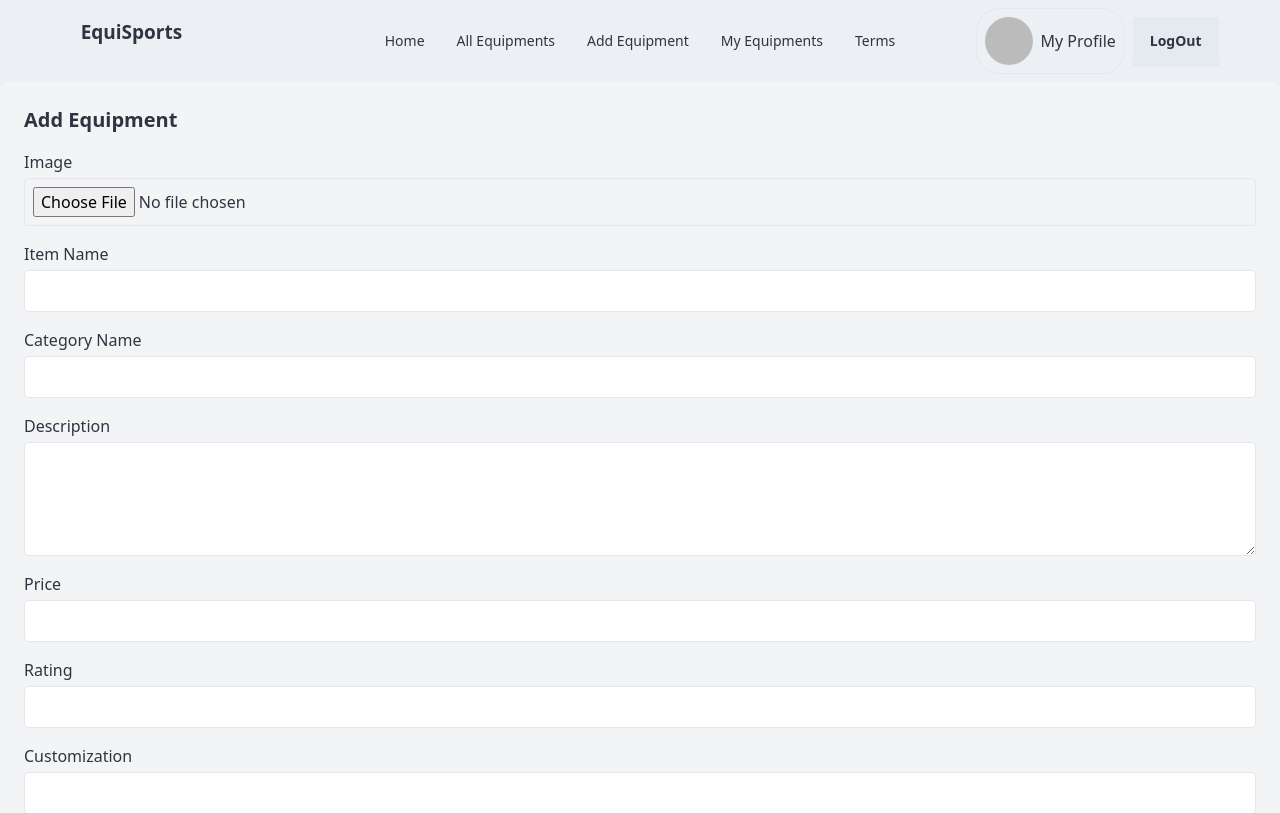
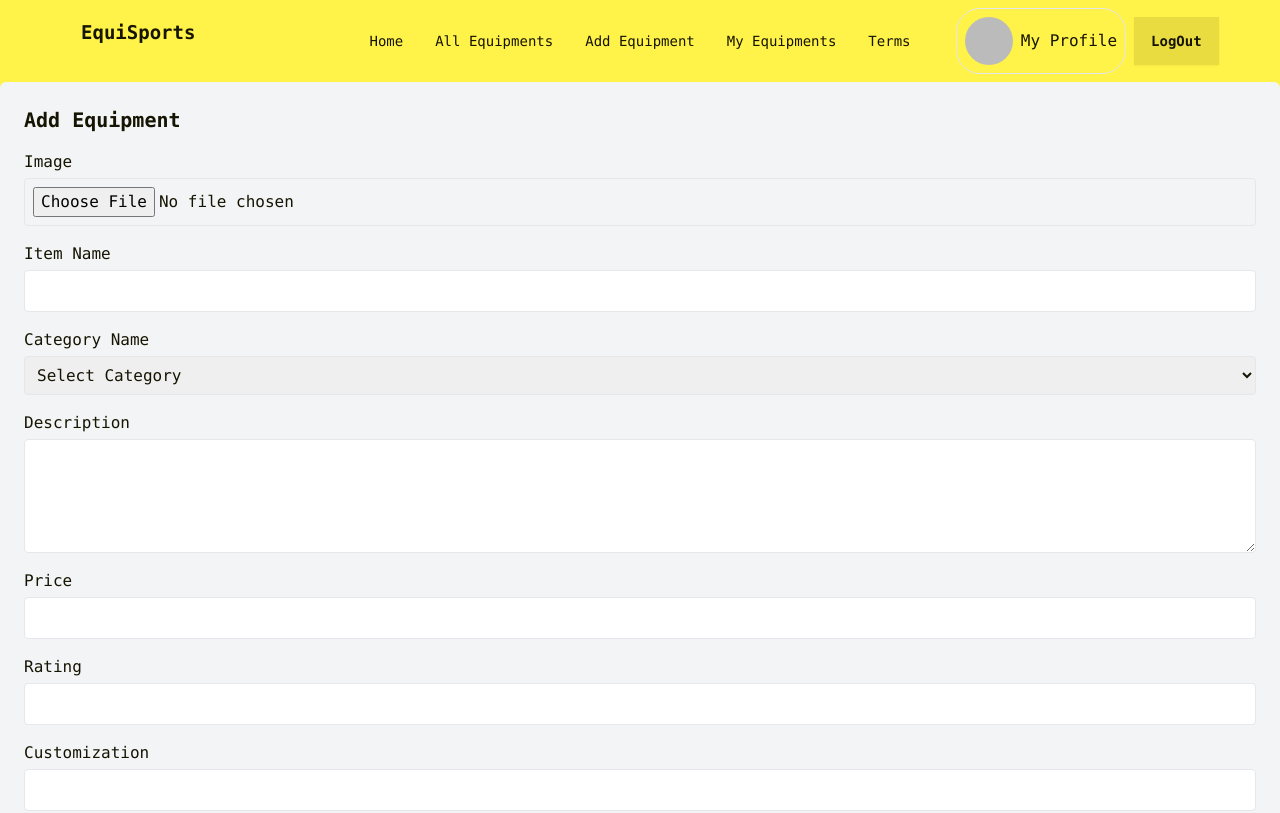
Before and after one commit to rohithaider/EquiSports-Client, a React (Vite) app: page /addEquipment in a window 1280 px wide. Shown: the top 813 px of the page. Built offline with nearby package versions, Linux system fonts and the light colour scheme; no server answers; sample sign-in values are in the browser's storage; a small style sheet from the web is missing.

Commit message:
pre loading username and email from the firebase username

```diff
--- a/index.html
+++ b/index.html
@@ -1,5 +1,5 @@
 <!DOCTYPE html>
-<html lang="en" data-theme="nord">
+<html lang="en" data-theme="cyberpunk">
   <head>
     <meta charset="UTF-8" />
     <link rel="icon" type="image/svg+xml" href="/vite.svg" />
--- a/src/routes/AddEquipment.jsx
+++ b/src/routes/AddEquipment.jsx
@@ -4,7 +4,8 @@ import { toast, ToastContainer } from "react-toastify";
 import "react-toastify/dist/ReactToastify.css";
 
 const AddEquipment = () => {
-  const { user } = useContext(AuthContext); // Access logged-in user
+  const { user } = useContext(AuthContext);
+  console.log(user);
   const [formData, setFormData] = useState({
     image: null,
     itemName: "",
@@ -37,10 +38,13 @@ const AddEquipment = () => {
     });
 
     try {
-      const response = await fetch("https://your-database-api-url.com/equipment", {
-        method: "POST",
-        body: data,
-      });
+      const response = await fetch(
+        "https://your-database-api-url.com/equipment",
+        {
+          method: "POST",
+          body: data,
+        }
+      );
 
       if (response.ok) {
         toast.success("Equipment added successfully!");
@@ -94,17 +98,25 @@ const AddEquipment = () => {
           />
         </div>
 
-        {/* Category Name */}
+        {/* Category Name (Dropdown) */}
         <div>
           <label className="block font-medium">Category Name</label>
-          <input
-            type="text"
+          <select
             name="categoryName"
             value={formData.categoryName}
             onChange={handleInputChange}
             className="block w-full mt-1 border p-2 rounded"
             required
-          />
+          >
+            <option value="">Select Category</option>
+            <option value="Cricket">Cricket</option>
+            <option value="Football">Football</option>
+            <option value="Basketball">Basketball</option>
+            <option value="Tennis">Tennis</option>
+            <option value="Badminton">Badminton</option>
+            <option value="Table Tennis">Table Tennis</option>
+            <option value="Other Sports">Other Sports</option>
+          </select>
         </div>
 
         {/* Description */}
--- a/src/routes/Home.jsx
+++ b/src/routes/Home.jsx
@@ -48,7 +48,7 @@ export default function Home() {
               data-aos="fade-up" // AOS animation for this slide
             >
               <img
-                src="https://scontent.fcgp3-1.fna.fbcdn.net/v/t39.30808-6/300623855_570417371461715_5767449349184758025_n.jpg?_nc_cat=104&ccb=1-7&_nc_sid=cc71e4&_nc_eui2=AeFz4S1Vz076UWQeT6mYcIbmIW6qlrhIQbIhbqqWuEhBsqE7mAChx82DEg9r91t99Wg8K2K3pCa-ISYIMLiClpIa&_nc_ohc=HsJR5A1JMU4Q7kNvgHdLVtn&_nc_zt=23&_nc_ht=scontent.fcgp3-1.fna&_nc_gid=A9x3c-Rb8aAwyk7fMQKeE6E&oh=00_AYCpRGfjZhROU3b9yWqzoSFhblb7K2yyEvCH6VNcUnrYKQ&oe=6748C24B"
+                src="https://thumbs.dreamstime.com/b/banner-featuring-sports-equipment-like-basketball-football-ball-baseball-bat-tennis-racket-badminton-shuttlecocks-323410344.jpg"
                 className="w-full h-[300px] object-cover"
                 alt="Slide 1"
               />
@@ -69,7 +69,7 @@ export default function Home() {
               data-aos="fade-up" // AOS animation for this slide
             >
               <img
-                src="https://krisp.ai/blog/wp-content/uploads/2024/06/business-meeting.webp"
+                src="https://www.shutterstock.com/image-photo/closeup-various-sport-equipment-isolated-260nw-2171553587.jpg"
                 className="w-full h-[300px] object-cover"
                 alt="Slide 2"
               />
@@ -90,7 +90,7 @@ export default function Home() {
               data-aos="fade-up" // AOS animation for this slide
             >
               <img
-                src="https://images.stockcake.com/public/2/e/3/2e329629-bbb8-4bde-8f56-7540238f7dd1_large/professional-business-meeting-stockcake.jpg"
+                src="https://www.shutterstock.com/image-photo/high-angle-view-different-sports-260nw-1575444292.jpg"
                 className="w-full h-[300px] object-cover"
                 alt="Slide 3"
               />
--- a/src/routes/Register.jsx
+++ b/src/routes/Register.jsx
@@ -5,10 +5,11 @@ import "react-toastify/dist/ReactToastify.css";
 import { AuthContext } from "../contexts/AuthProvider";
 import { FaEye, FaEyeSlash } from "react-icons/fa"; // Importing icons
 import { Helmet } from "react-helmet";
+import { getAuth, updateProfile } from "firebase/auth"; // Import updateProfile
 
 const Register = () => {
-  const navigate=useNavigate()
-  const { createUser, setUser, logOut,googleLogIn } = useContext(AuthContext);
+  const navigate = useNavigate();
+  const { createUser, setUser, logOut, googleLogIn } = useContext(AuthContext);
 
   const [formData, setFormData] = useState({
     name: "",
@@ -40,22 +41,42 @@ const Register = () => {
       return;
     }
 
+    // Register the user with email and password
     createUser(formData.email, formData.password)
       .then((result) => {
         const user = result.user;
-        setUser({
-          ...user,
+
+        // Use Firebase Auth to update the profile after user creation
+        const auth = getAuth();
+        updateProfile(auth.currentUser, {
           displayName: formData.name,
           photoURL: formData.photoURL,
-        });
-        logOut();
+        })
+          .then(() => {
+            setUser({
+              ...user,
+              displayName: formData.name,
+              photoURL: formData.photoURL,
+            });
+            logOut();
+            toast.success("Registration successful!");
+            navigate("/"); // Redirect to homepage after registration
+          })
+          .catch((error) => {
+            setError("Failed to update user profile: " + error.message);
+            toast.error("Failed to update user profile.");
+          });
       })
       .catch((error) => {
-        console.error(error.code, error.message);
+        if (error.code === "auth/email-already-in-use") {
+          setError("This email is already registered. Please log in.");
+          toast.error("This email is already in use. Please log in.");
+        } else {
+          setError(error.message);
+          toast.error(error.message);
+        }
       });
 
-    toast.success("Registration successful!");
-    setError("");
     setFormData({
       name: "",
       email: "",
@@ -67,7 +88,7 @@ const Register = () => {
   const handleGoogleLogin = () => {
     googleLogIn();
     toast.success("Logged in successfully");
-    navigate("/")
+    navigate("/");
   };
 
   return (
--- a/tailwind.config.js
+++ b/tailwind.config.js
@@ -21,7 +21,8 @@ export default {
       "forest",
       "dracula",
       "acid",
-      "nord"// Add more themes as needed
+      "nord",
+      "cyberpunk"// Add more themes as needed
     ],
   }
 }
```
